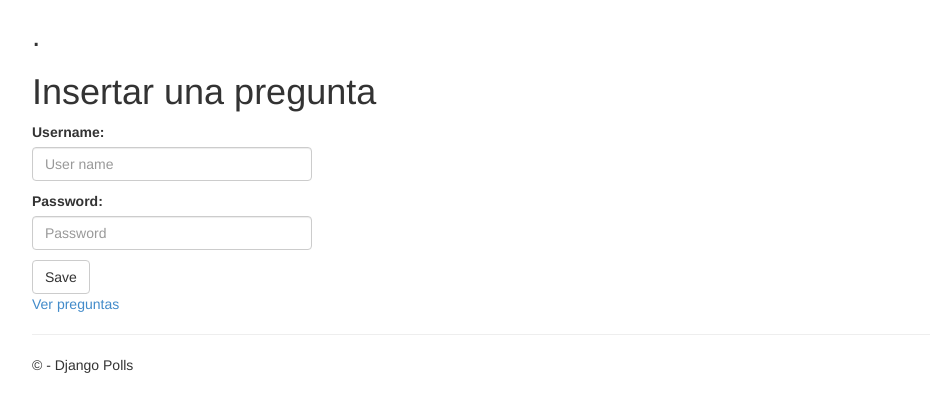
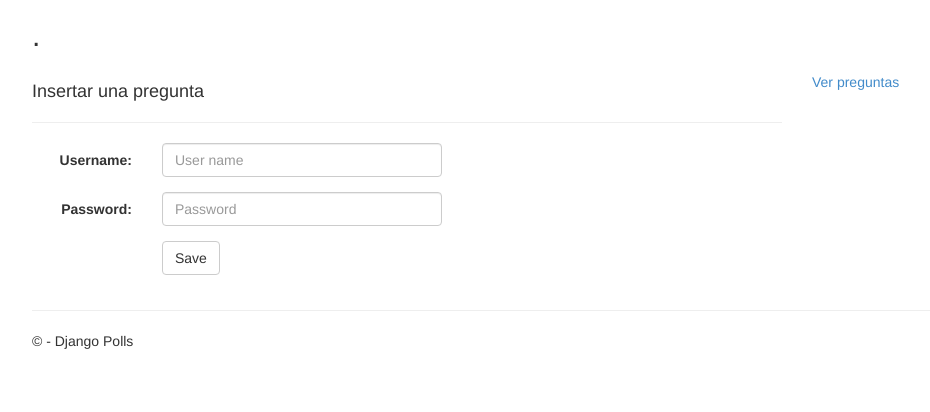
Before and after one commit to FerMod/DjangoWebProjectVS2017, a Django app: template DjangoWebProjectVS2017/app/templates/polls/question_new.html in a window 1280 px wide. Shown: the part 51-463 px from the top of the page, without its empty margins (38-968 px from the left). Run offline with Django 3.2, Linux system fonts and the light colour scheme; the template is opened without the code that fills it: values that come from a table or form of the project are taken from there, others are empty; some libraries are stand-ins or nearby versions.

```diff
--- a/DjangoWebProjectVS2017/app/templates/polls/question_new.html
+++ b/DjangoWebProjectVS2017/app/templates/polls/question_new.html
@@ -4,17 +4,35 @@
 <h2>{{ title }}.</h2>
 <h3>{{ message }}</h3>
 
-{% if error_message %}
-<p>
-    <strong style="color:red;"><b>{{ error_message }}</b></strong>
-</p>
-{% endif %}
-
-<h1>Insertar una pregunta</h1>
-        <form method="POST" class="post-form">{% csrf_token %}
-            {{ form.as_p }}
-            <button type="submit" class="save btn btn-default">Save</button>
-        </form>
-<a href="{% url 'index' %}">Ver preguntas</a>
-
+<div class="row">
+    <div class="col-md-8">
+        <section id="questionForm">
+            <form method="POST" class="form-horizontal">
+                {% csrf_token %}
+                <h4>Insertar una pregunta</h4>
+                <hr />
+                {% for field in form %}
+                <div class="form-group">
+                    <label for="{{ field.auto_id }}" class="col-md-2 control-label">{{ field.label_tag }}</label>
+                    <div class="col-md-10">
+                        {{ field }}
+                    </div>
+                    <p class="validation-summary-errors">{{ field.errors.as_text }}</p>
+                </div>
+                {% endfor %}
+                <div class="form-group">
+                    <div class="col-md-offset-2 col-md-10">
+                        <input type="submit" value="Save" class="btn btn-default" />
+                    </div>
+                </div>
+                {% if form.errors or error_message %}
+                <p class="validation-summary-errors">{{ error_message }}</p>
+                {% endif %}
+            </form>
+        </section>
+    </div>
+    <div class="col-md-4">
+        <a href="{% url 'index' %}">Ver preguntas</a>
+    </div>
+</div>
 {% endblock %}
```
Also changed, not shown: DjangoWebProjectVS2017/app/views.py (+27 -25 lines), 1 other file.
